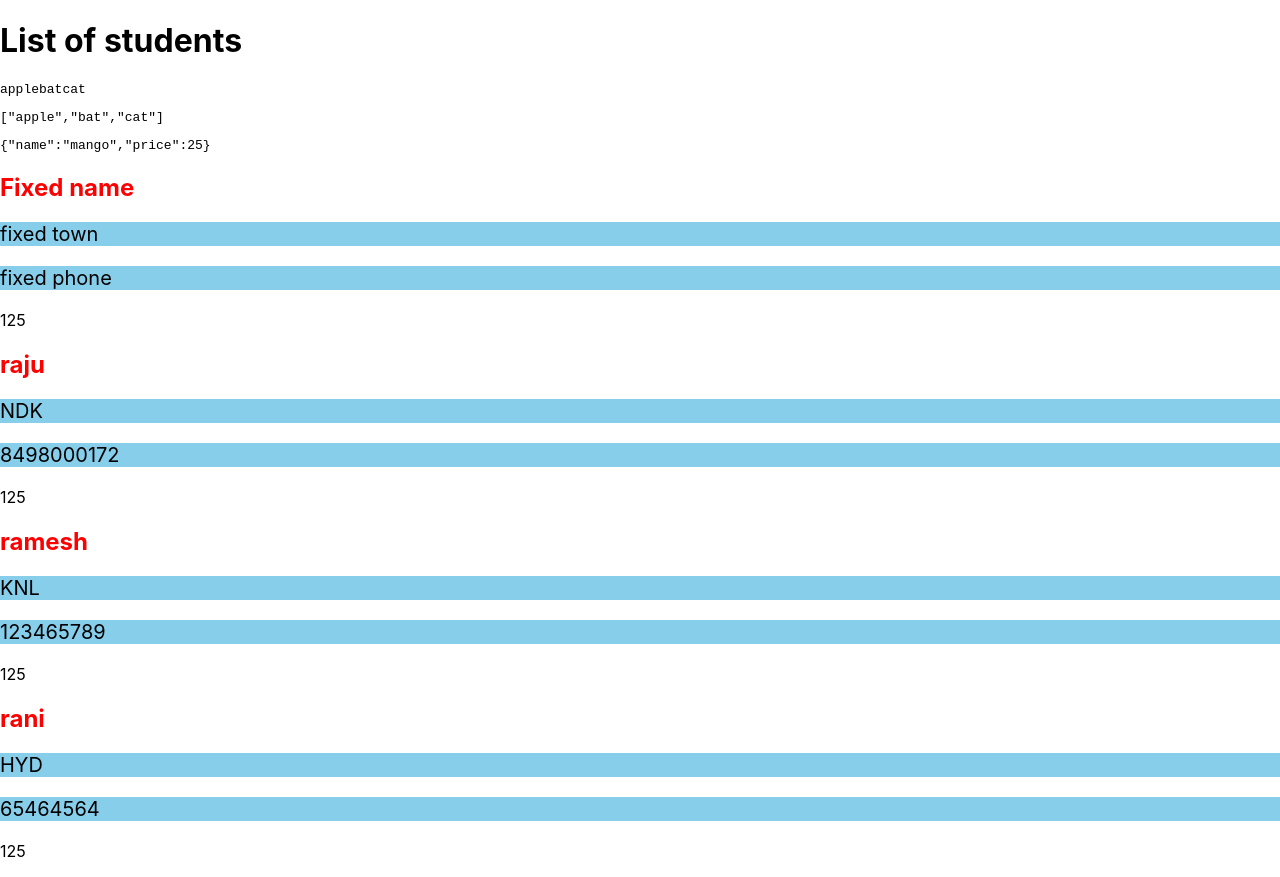
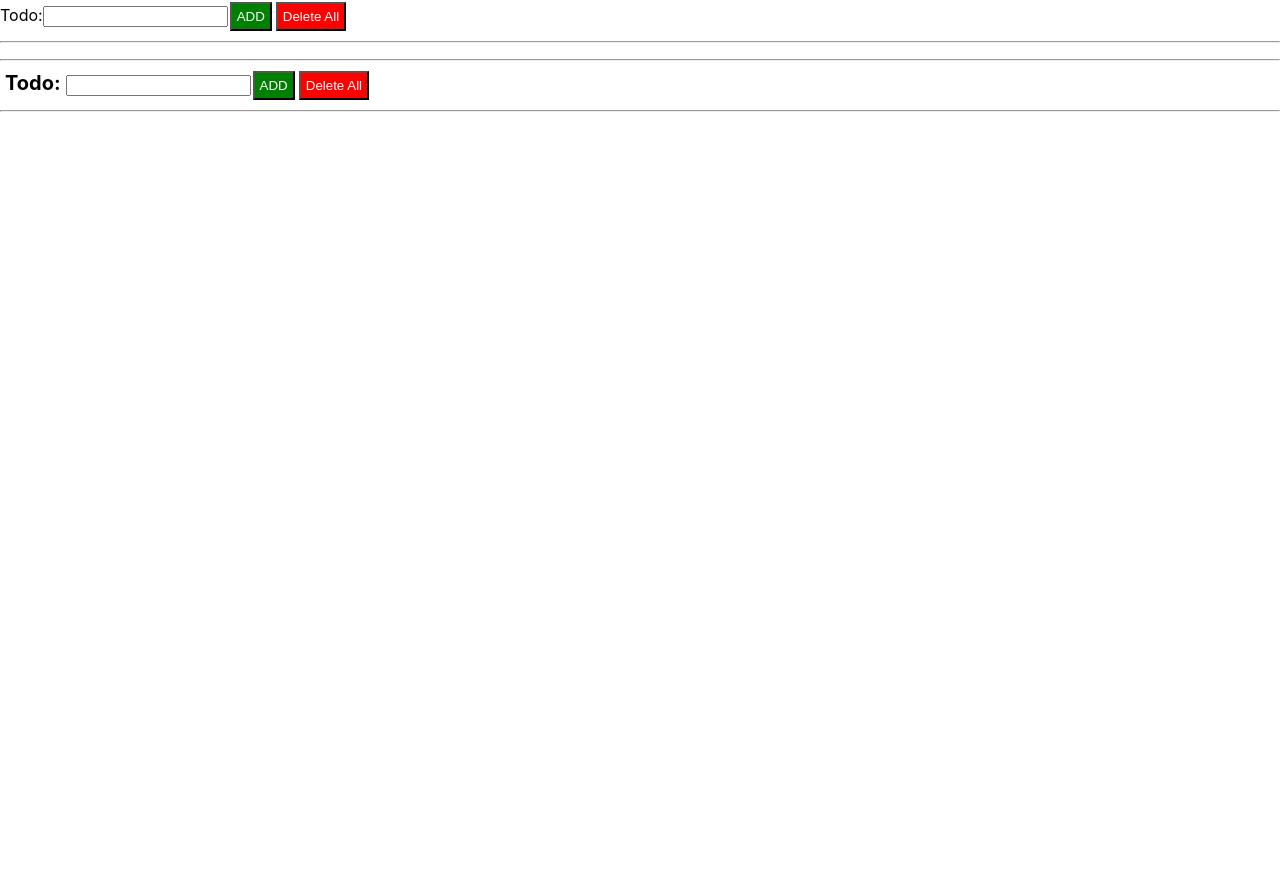
Before and after one commit to hayskytech/app5, a React (Create React App) app: page / in a window 1280 px wide. After the commit the page ends 800 px from the top, so only its background shows below. Built offline with nearby package versions, Linux system fonts and the light colour scheme.

Commit message:
todolist local

```diff
--- a/src/App.js
+++ b/src/App.js
@@ -1,10 +1,13 @@
 import React from 'react'
-import AllStudents from './comp/AllStudents'
+import TodoList from './comp/TodoList'
+import TodoList2 from './comp/TodoList2'
 
 export default function App() {
   return (
     <div>
-      <AllStudents />
+      <TodoList />
+      <hr />
+      <TodoList2 />
     </div>
   )
 }
--- /dev/null
+++ b/src/comp/TodoList.js
@@ -0,0 +1,40 @@
+import React, { useState } from 'react'
+import { addBtn, delBtn } from './TodoList2'
+
+export default function TodoList() {
+  const [text, setText] = useState('')
+  const [list, setList] = useState([])
+
+  function addItem() {
+    if (text === '') {
+      return
+    }
+    // console.log('I am tryig to add');
+    const newList = [...list]
+    newList.push(text)
+    setList(newList)
+    setText('')
+  }
+  function deleteAll() {
+    setList([])
+  }
+
+  return (
+    <div>
+      Todo:
+      <input type="text"
+        value={text}
+        onChange={e => setText(e.target.value)}
+      />
+      <button style={addBtn} onClick={addItem}>ADD</button>
+      <button style={delBtn} onClick={deleteAll}>Delete All</button>
+      <hr />
+      {/* {JSON.stringify(list)} */}
+
+      <ol>
+        {list.map((item) => <li>{item}</li>)}
+      </ol>
+
+    </div>
+  )
+}
--- /dev/null
+++ b/src/comp/TodoList2.js
@@ -0,0 +1,56 @@
+import React, { useState } from 'react'
+
+export default function TodoList2() {
+  let oldList = []
+  if (localStorage.getItem('myTodos')) {
+    oldList = JSON.parse(localStorage.getItem('myTodos'))
+  }
+  const [text, setText] = useState('')
+  const [list, setList] = useState(oldList)
+
+  function addItem() {
+    if (text === '') return
+    const newList = [...list]
+    newList.push(text)
+    setList(newList)
+    localStorage.setItem('myTodos', JSON.stringify(newList))
+    setText('')
+  }
+
+  function deleteAll() {
+    setList([])
+    localStorage.setItem('myTodos', JSON.stringify([]))
+  }
+
+  return (
+    <div>
+      <span style={todoStlye}>Todo:</span>
+      <input type="text"
+        value={text}
+        onChange={e => setText(e.target.value)}
+      />
+
+      <button style={addBtn} onClick={addItem}>ADD</button>
+      <button style={delBtn} onClick={deleteAll}>Delete All</button>
+
+      <hr />
+
+      <ol>
+        {list.map((item) => <li>{item}</li>)}
+      </ol>
+
+    </div>
+  )
+}
+
+
+export const delBtn = { background: 'red', color: 'white', padding: 5, margin: 2 }
+export const addBtn = { background: 'green', color: 'white', padding: 5, margin: 2 }
+export const todoStlye = { fontSize: 20, fontWeight: 'bold', padding: 5 }
+
+// we will use this type later
+export const stlyes = {
+  delBtn: { background: 'red', color: 'white', padding: 5, margin: 2 },
+  addBtn: { background: 'green', color: 'white', padding: 5, margin: 2 },
+  todoStlye: { fontSize: 20, fontWeight: 'bold', padding: 5 }
+}
```
